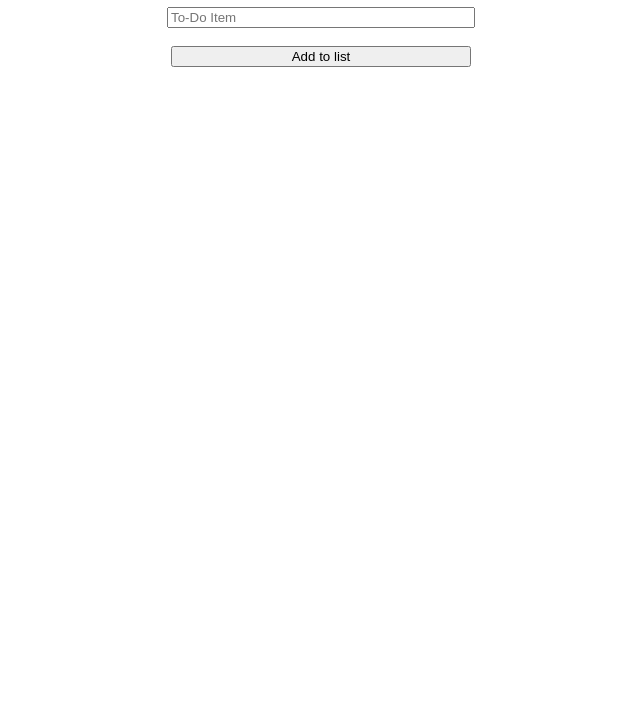
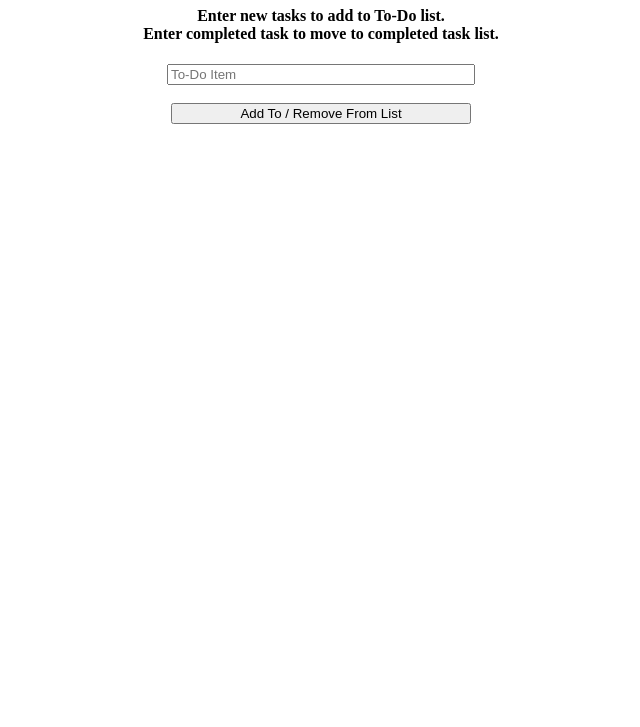
Before and after one commit to mynameist04st3r/fundamentals-ToDoList, a website: page index.html in a window 1280 px wide. Shown: the part 73-800 px from the top of the page, without its empty margins (319-959 px from the left). Drawn offline with Linux system fonts and the light colour scheme.

Commit message:
HTML: Added instructions and cleaned up code, changed button text to say -Add To / Remove From List-; CSS: Made instructions h4 and centered.

```diff
--- a/index.html
+++ b/index.html
@@ -8,10 +8,11 @@
 </head>
 <body>
   <h1>To-Do List</h1>
+  <div><h4>Enter new tasks to add to To-Do list.<br>Enter completed task to move to completed task list.</h4></div>
   <div>
     <form id="form1">
       <input type="text" id="input" placeholder="To-Do Item"><br>
-      <input type="submit" id="button" value="Add to list" />
+      <input type="submit" id="button" value="Add To / Remove From List" />
     </form>
   </div>
   <div>
--- a/style.css
+++ b/style.css
@@ -18,3 +18,7 @@ input {
   vertical-align: bottom;
   text-decoration: line-through;
 }
+
+h4 {
+  text-align: center;
+}
```
